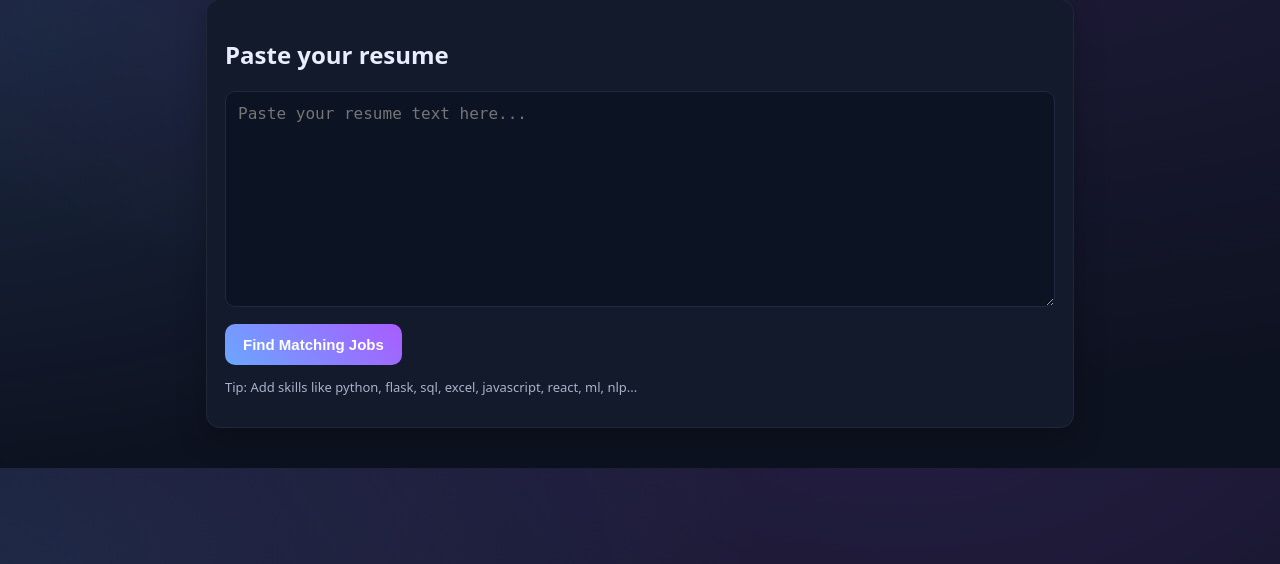
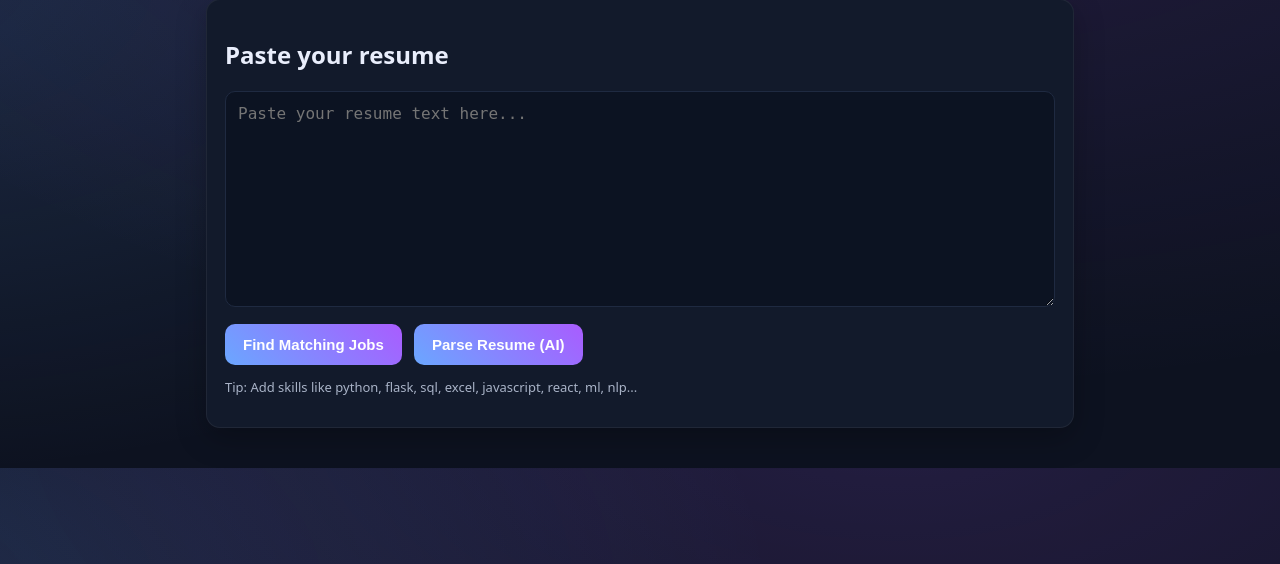
Before and after one commit to shekharbisla/HireSense-AI., a Flask app: page / in a window 1280 px wide. Shown: the part 148-712 px from the top of the page. Run offline with Flask 3, Linux system fonts and the light colour scheme.

Commit message:
Update index.html

```diff
--- a/app/templates/index.html
+++ b/app/templates/index.html
@@ -15,6 +15,7 @@
       <h2>Paste your resume</h2>
       <textarea id="resume" rows="10" placeholder="Paste your resume text here..."></textarea>
       <button id="matchBtn">Find Matching Jobs</button>
+      <button id="parseBtn" style="margin-left:8px;">Parse Resume (AI)</button>
       <p class="hint">Tip: Add skills like python, flask, sql, excel, javascript, react, ml, nlp...</p>
     </section>
 
@@ -63,6 +64,26 @@
 
       btn.disabled = false; btn.innerText = "Find Matching Jobs";
     });
+
+    // ---- NEW: Parse Resume (AI) quick test ----
+    document.getElementById('parseBtn').addEventListener('click', async () => {
+      const resume = document.getElementById('resume').value.trim();
+      if (!resume) { alert("Please paste some resume text first."); return; }
+
+      const res = await fetch("/api/parse", {
+        method: "POST",
+        headers: {"Content-Type":"application/json"},
+        body: JSON.stringify({ resume })
+      });
+      const data = await res.json();
+
+      alert(
+        `Name: ${data.name || '-'}\n` +
+        `Email: ${data.email || '-'}\n` +
+        `Phones: ${(data.phones||[]).join(', ') || '-'}\n` +
+        `Skills: ${(data.skills||[]).join(', ')}`
+      );
+    });
   </script>
 </body>
 </html>
```
